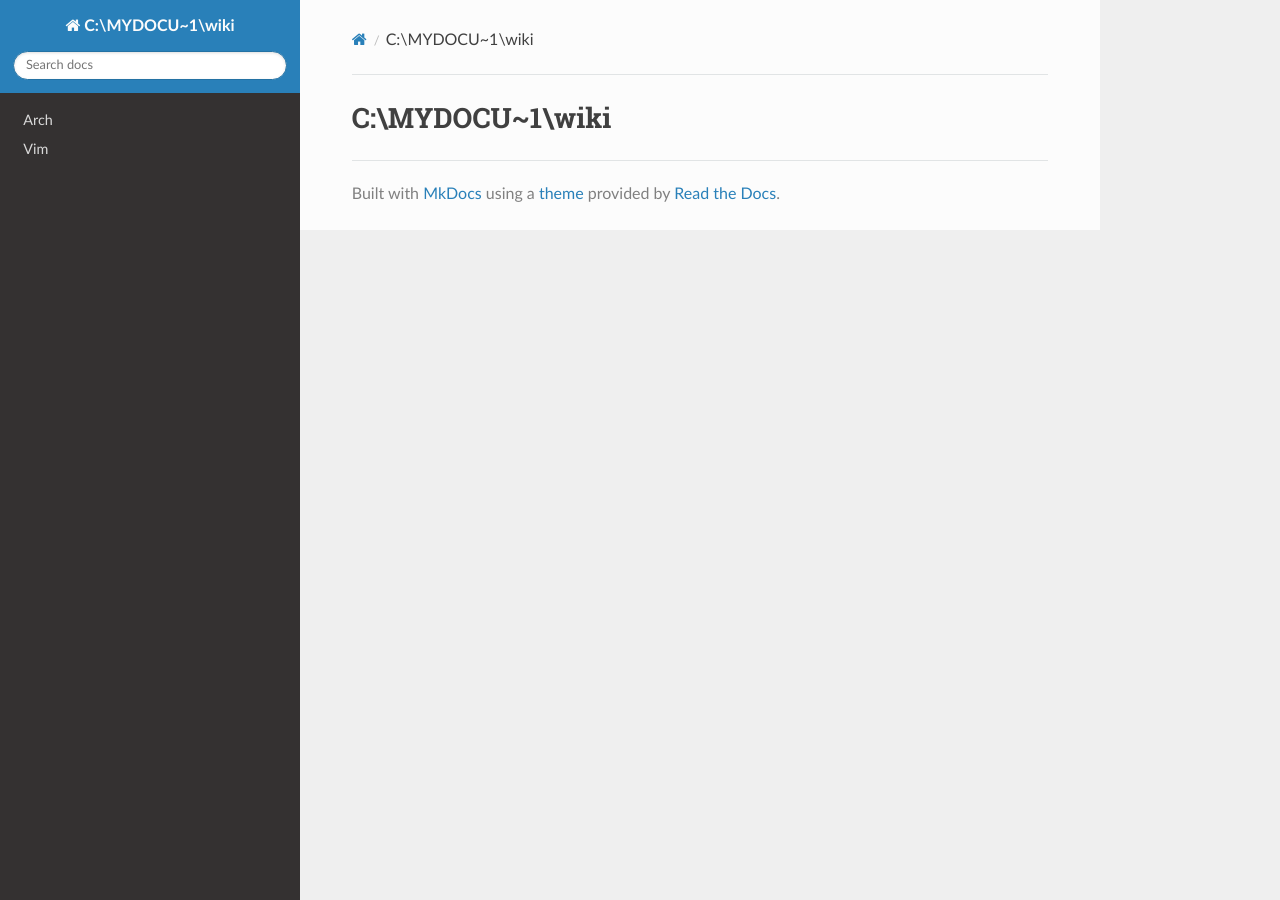
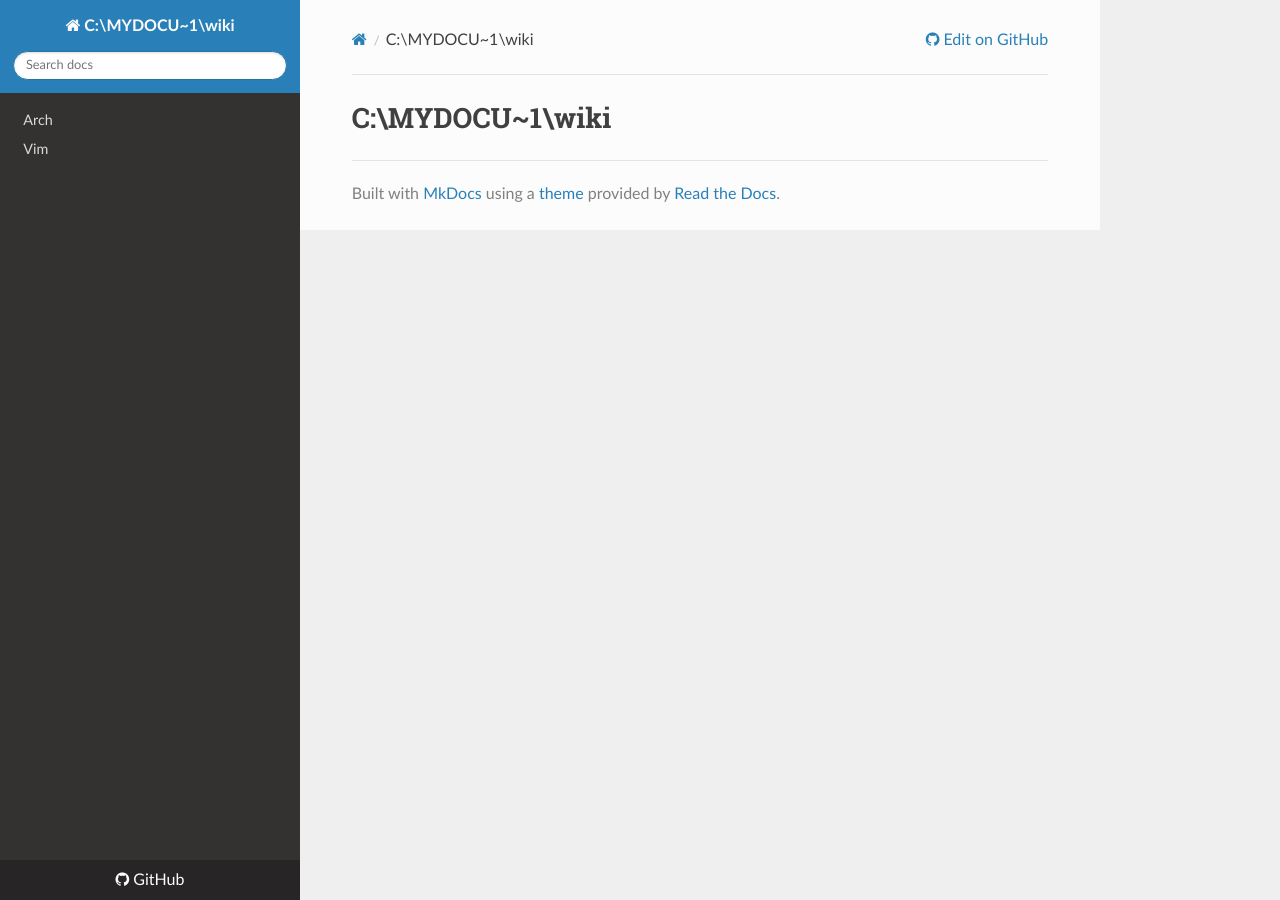
Before and after one commit to mydocu-1/wiki, an MkDocs documentation site: the page built from docs/index.md, in a window 1280 px wide. Built offline with MkDocs 1.6.1, drawn with Linux system fonts in a browser that asks for light colours; nearby versions of some CDN libraries; part of the change alters nothing that is shown.

Commit message:
Misc updates

```diff
--- a/mkdocs.yml
+++ b/mkdocs.yml
@@ -1,5 +1,6 @@
 site_name: C:\MYDOCU~1\wiki
-site_url: https://mydocu~1.github.io
+site_url: https://mydocu-1.github.io
+repo_url: https://github.com/mydocu-1/wiki/
 theme: readthedocs
 nav:
   - Arch :  arch/index.md
```
Also changed, not shown: 1 other file.
